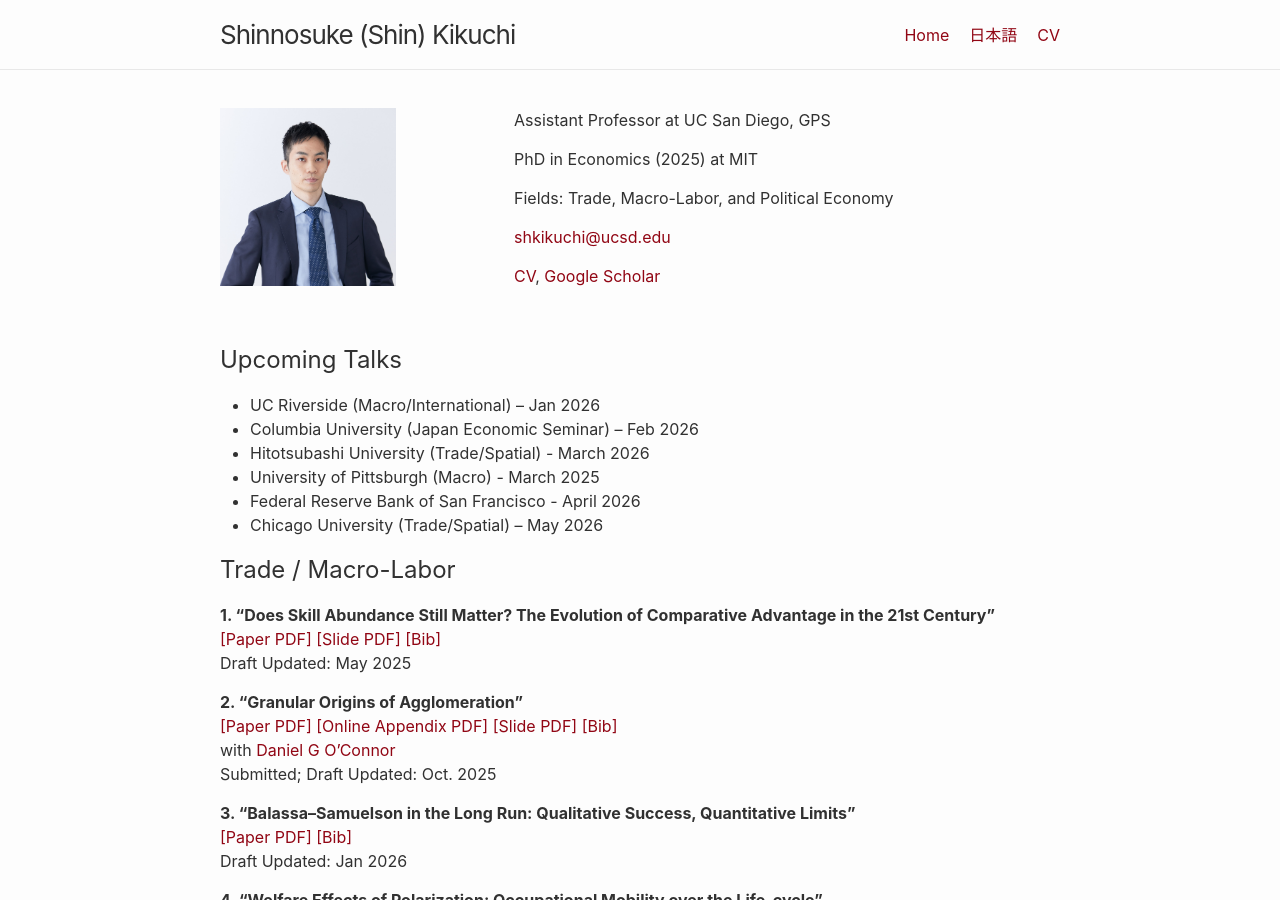
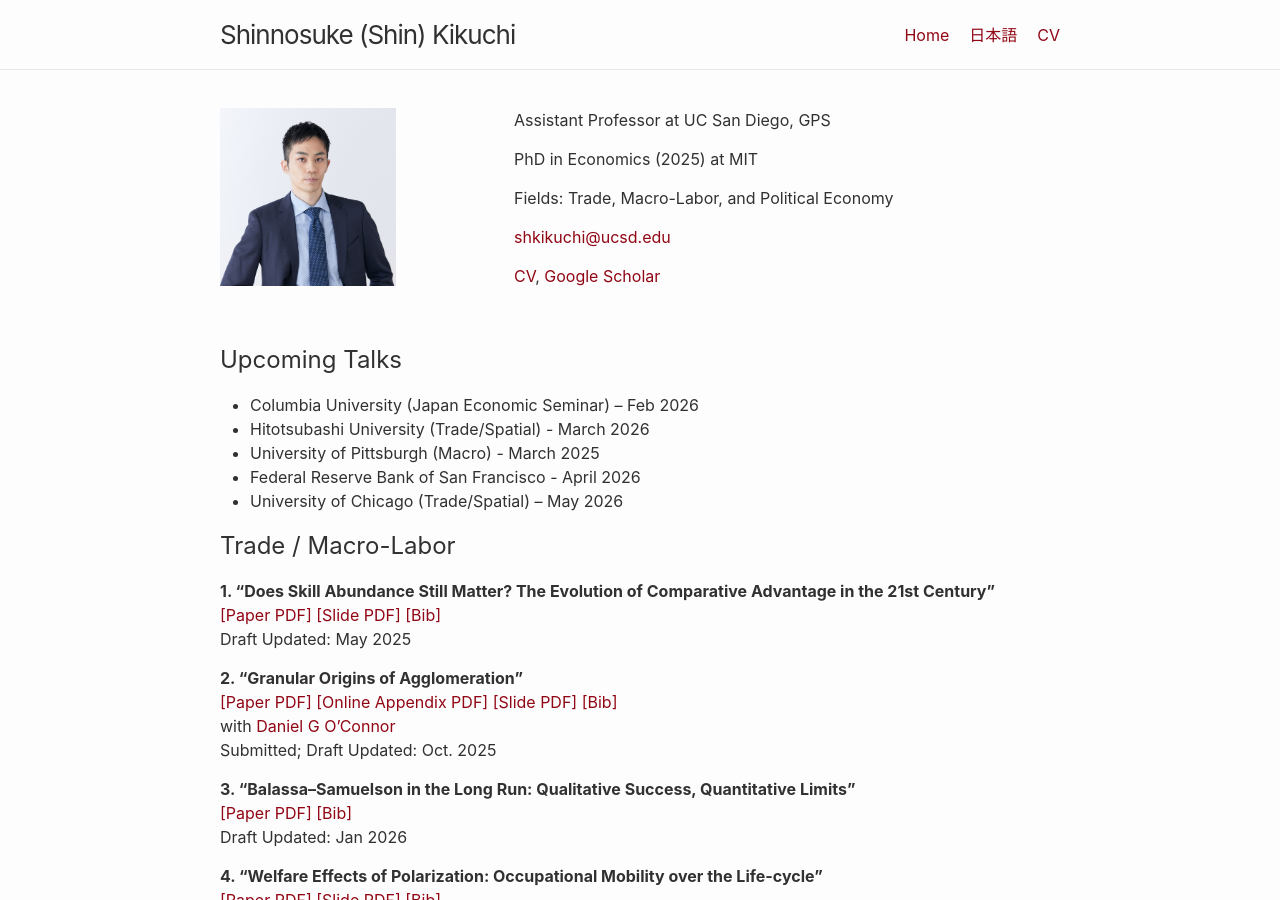
Before and after one commit to shinnkikuchi/shinnkikuchi.github.io, a Jekyll site: the page built from index.md, in a window 1280 px wide and 900 px high. Built offline with Jekyll 4.4.1, drawn with Linux system fonts in a browser that asks for light colours.

Commit message:
Update index.md

```diff
--- a/index.md
+++ b/index.md
@@ -9,12 +9,11 @@ title: Home
 
 ## Upcoming Talks
 
-- UC Riverside  (Macro/International) – Jan 2026
 - Columbia University (Japan Economic Seminar) – Feb 2026
 - Hitotsubashi University (Trade/Spatial) - March 2026
 - University of Pittsburgh (Macro) - March 2025
 - Federal Reserve Bank of San Francisco - April 2026
-- Chicago University (Trade/Spatial) – May 2026
+- University of Chicago (Trade/Spatial) – May 2026
 
 ## Trade / Macro-Labor
 
```
